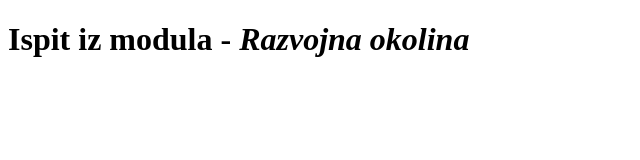
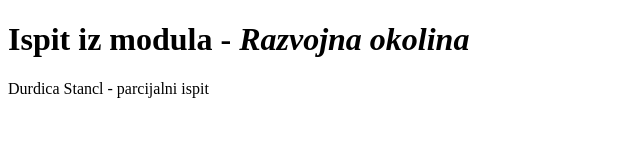
Before and after one commit to mpavic-algebra/razvojna-okolina-parcijalni, a plain HTML site: page dist/index.html in a window 1280 px wide. Shown: the whole page, without its empty margins (0-640 px from the left). Drawn offline with Linux system fonts and the light colour scheme.

Commit message:
Durdica Stancl: Parcijalni ispit

```diff
--- a/dist/index.html
+++ b/dist/index.html
@@ -7,5 +7,6 @@
 </head>
 <body>
     <h1>Ispit iz modula - <i>Razvojna okolina </i></h1>
+    <p>Durdica Stancl - parcijalni ispit</p>
 </body>
 </html>
```
